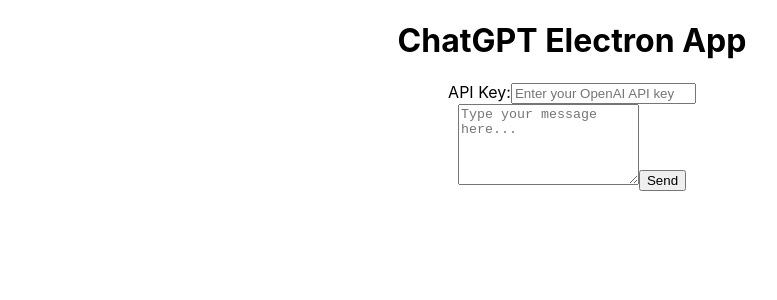
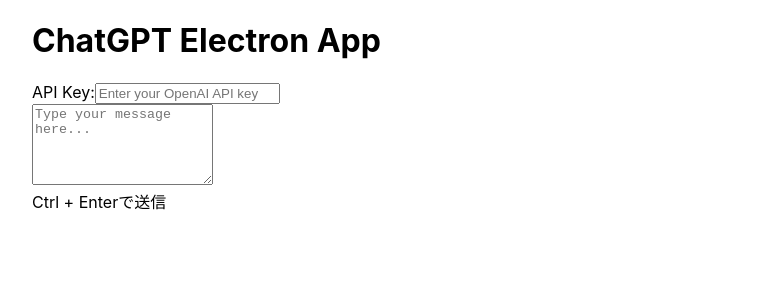
Before and after one commit to diffshare/chatgpt-electron-app, a React (Create React App) app: page / in a window 1280 px wide. Shown: the top 300 px of the page, without its empty margins (68-845 px from the left). Built offline with nearby package versions, Linux system fonts and the light colour scheme.

Commit message:
微調整

```diff
--- a/src/App.css
+++ b/src/App.css
@@ -1,5 +1,5 @@
 .App {
-  text-align: center;
+  margin: 0 100px;
 }
 
 .App-logo {
--- a/src/App.tsx
+++ b/src/App.tsx
@@ -55,7 +55,7 @@
           content: `User: ${userInput}\nAssistant:`,
         }
       ],
-      max_tokens: 150,
+      max_tokens: 1500,
       n: 1,
       temperature: 0.8,
       stream: true,
@@ -72,6 +72,7 @@
         },
         body: JSON.stringify(requestOptions),
       })
+      setUserInput('');
 
       if (!response.body) throw new Error('No response body');
       const reader = response.body?.getReader();
@@ -85,7 +86,7 @@
         const delta = decodeResponse(value)
         fullText += delta
 
-        setResponse(fullText);
+        setResponse(markdownit().render(fullText));
       }
 
       // for await (const message of streamCompletion(result))
@@ -96,7 +97,13 @@
       setResponse('Error: Failed to get a response from ChatGPT.');
     }
 
-    setUserInput('');
+  };
+
+  const handleKeyPress = (e: React.KeyboardEvent<HTMLTextAreaElement>) => {
+    if (e.key === 'Enter' && e.ctrlKey) {
+      handleSend();
+      e.preventDefault(); // デフォルトのEnterキーの動作（改行）をキャンセル
+    }
   };
 
   return (
@@ -115,9 +122,12 @@
         value={userInput}
         onChange={(e) => setUserInput(e.target.value)}
         placeholder="Type your message here..."
+        onKeyUp={handleKeyPress}
         rows={5}
       />
-      <button onClick={handleSend}>Send</button>
+      <br/>
+      Ctrl + Enterで送信
+      {/* <button onClick={handleSend}>Send</button> */}
       <div dangerouslySetInnerHTML={{__html: response}}></div>
     </div>
   );
```
